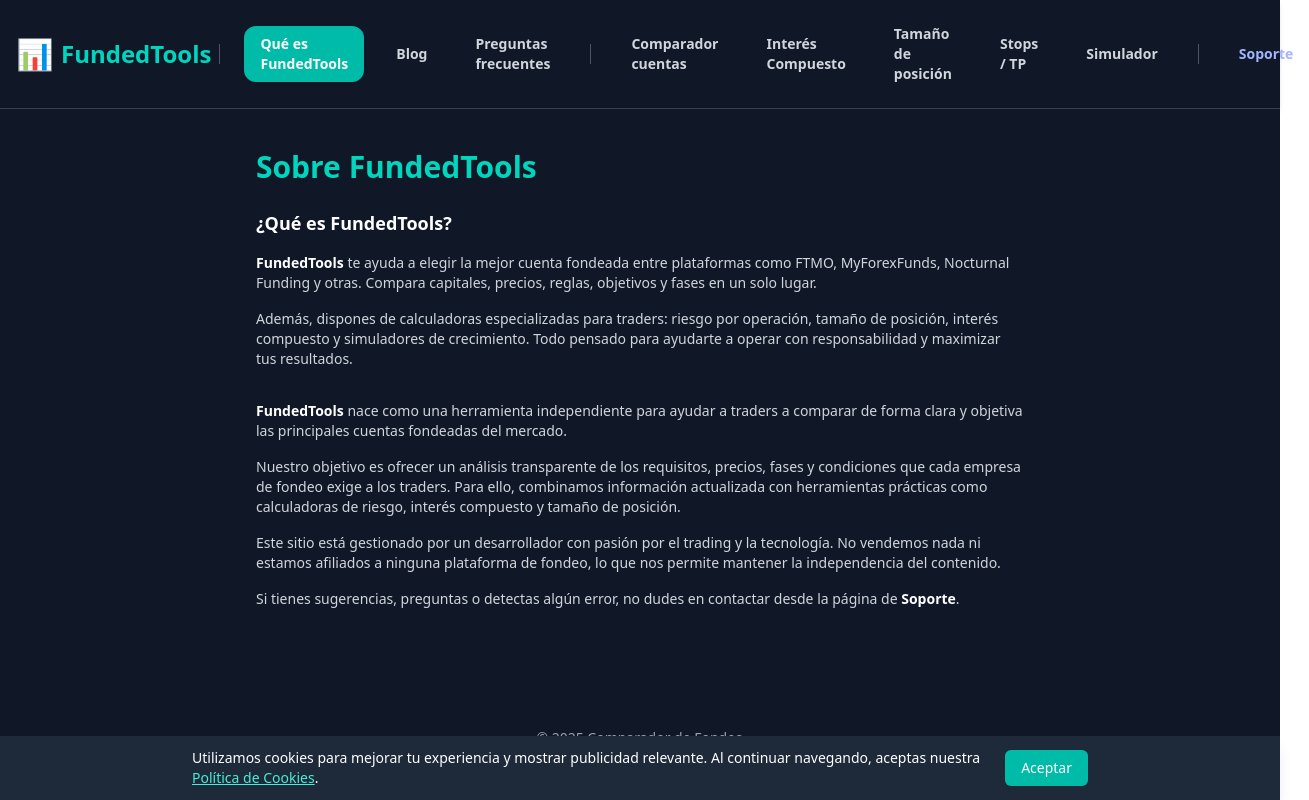
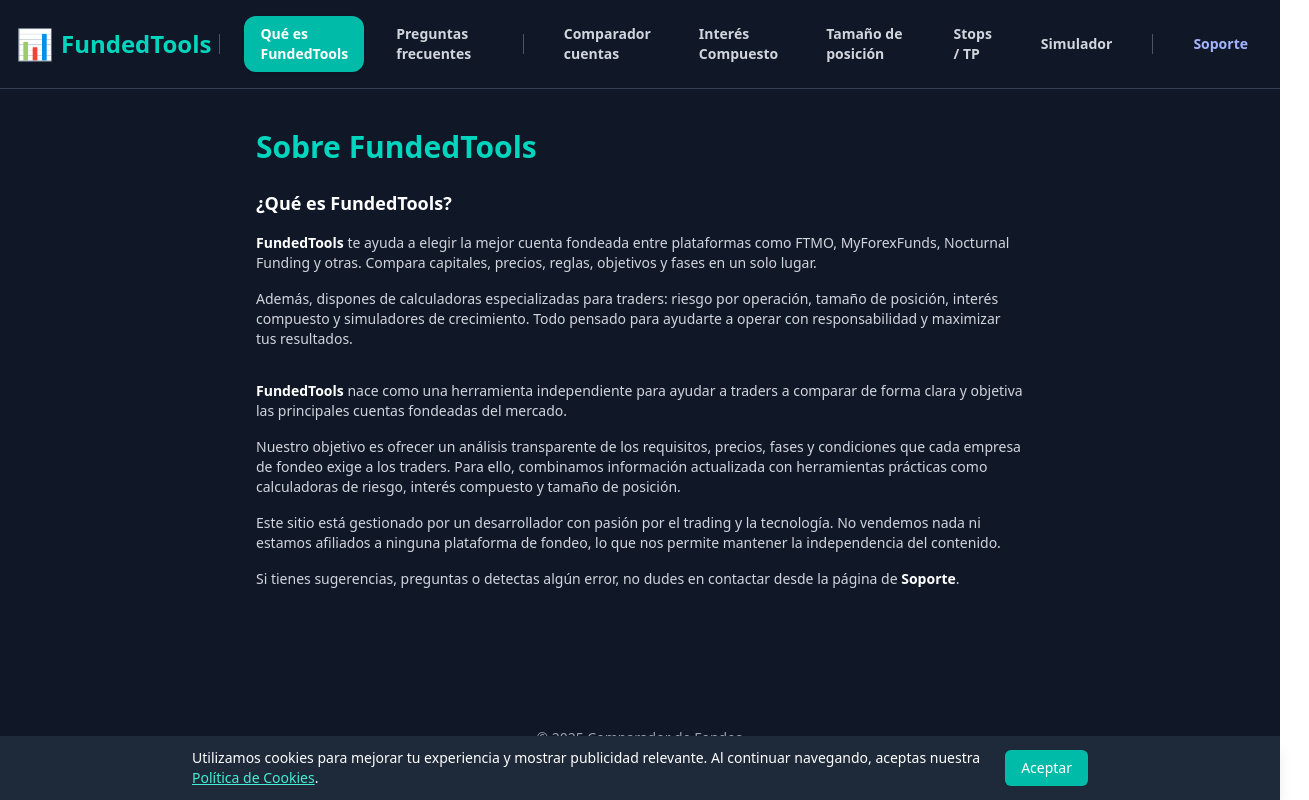
Before and after one commit to jaimejportero/comparador-fondeo, a React (Vite) app: page / in a window 1280 px wide. Shown: the whole page, 1309 px wide, since content can reach past the window. Built offline with nearby package versions, Linux system fonts and the light colour scheme.

Commit message:
Sin blog

```diff
--- a/src/components/Navbar.tsx
+++ b/src/components/Navbar.tsx
@@ -58,7 +58,7 @@
     <>
       <span className="border-l border-gray-600 h-5 mx-2"></span>
       <Link to="/" className={linkClass("/")}>Qué es FundedTools</Link>
-      <Link to="/noticias" className={linkClass("/noticias")}>Blog</Link>
+      {/* <Link to="/noticias" className={linkClass("/noticias")}>Blog</Link> */}
       <Link to="/faqs" className={linkClass("/faqs")}>Preguntas frecuentes</Link>
       <span className="border-l border-gray-600 h-5 mx-2"></span>
       <Link to="/comparador" className={linkClass("/comparador")}>Comparador cuentas</Link>
```
